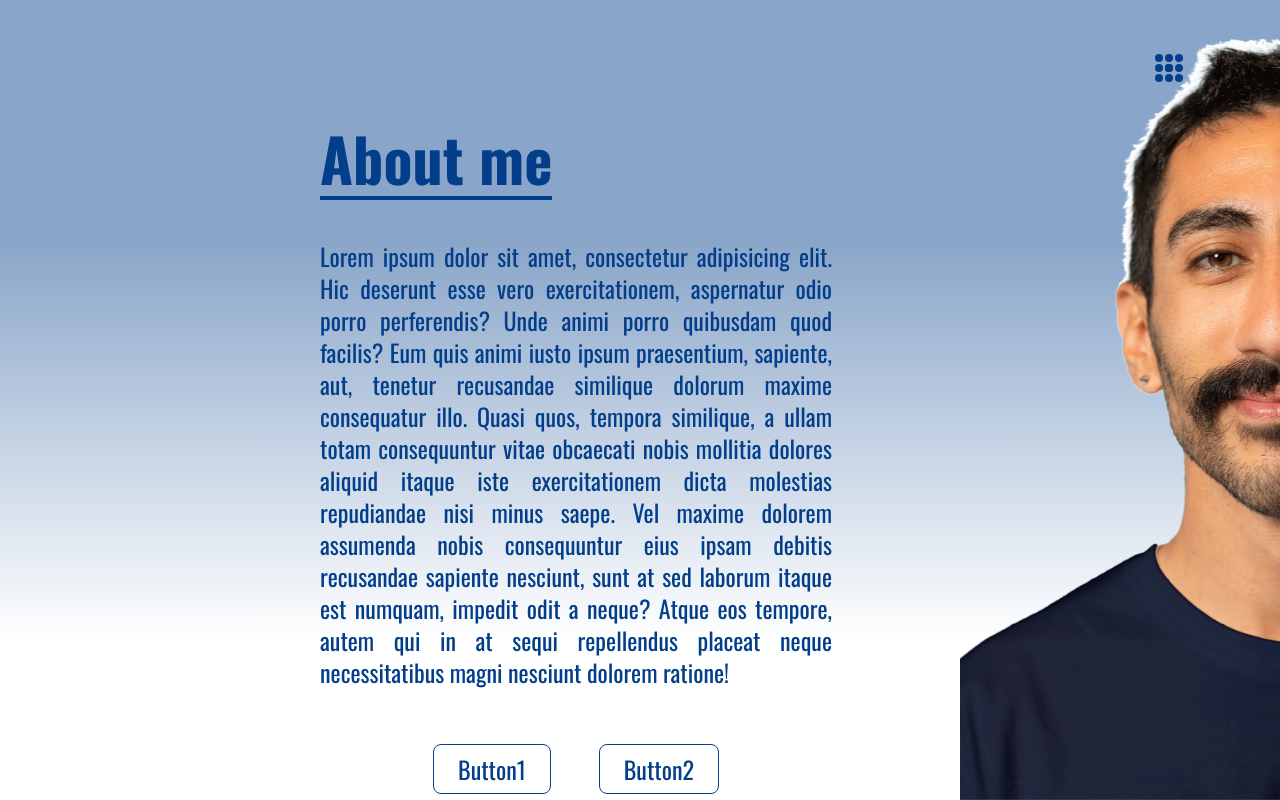
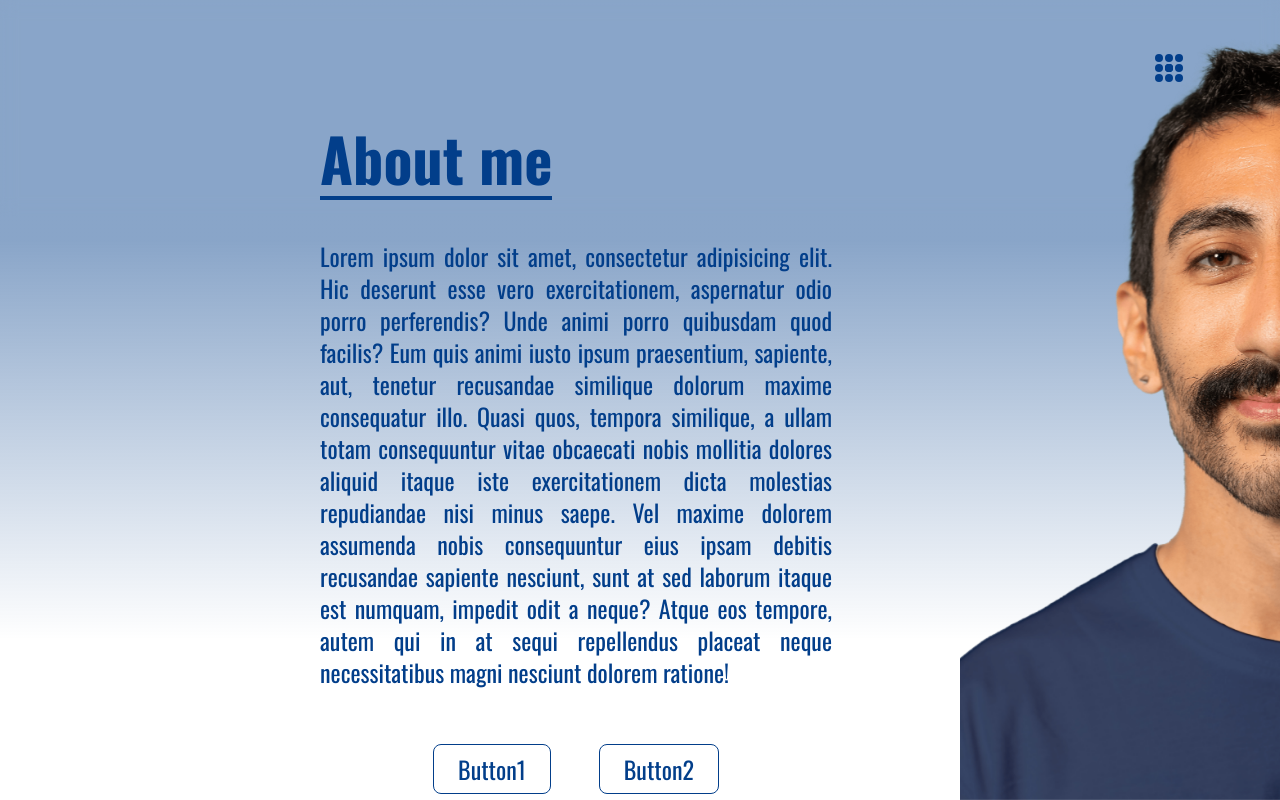
Before and after one commit to aryavaziri/my-personal-next, a Next.js app in the folder frontend/: page /about in a window 1280 px wide. Shown: the top 800 px of the page. Built offline with nearby package versions, Linux system fonts and the light colour scheme.

Commit message:
Update page.jsx

```diff
--- a/frontend/src/app/about/page.jsx
+++ b/frontend/src/app/about/page.jsx
@@ -46,7 +46,7 @@ const page = () => {
         <div className="fixed sm:self-end z-[2] sm:z-[4] bg-right bottom-0 right-0 h-screen w-screen sm:w-1/2 md:w-1/3 lg:w-1/4 ">
           <Image
             className={`md:object-cover object-contain object-right-bottom md:object-right-top`}
-            src="/images/arya-1.png"
+            src="/images/ee-min.png"
             fill
             alt="Profile picture"
           />
```
